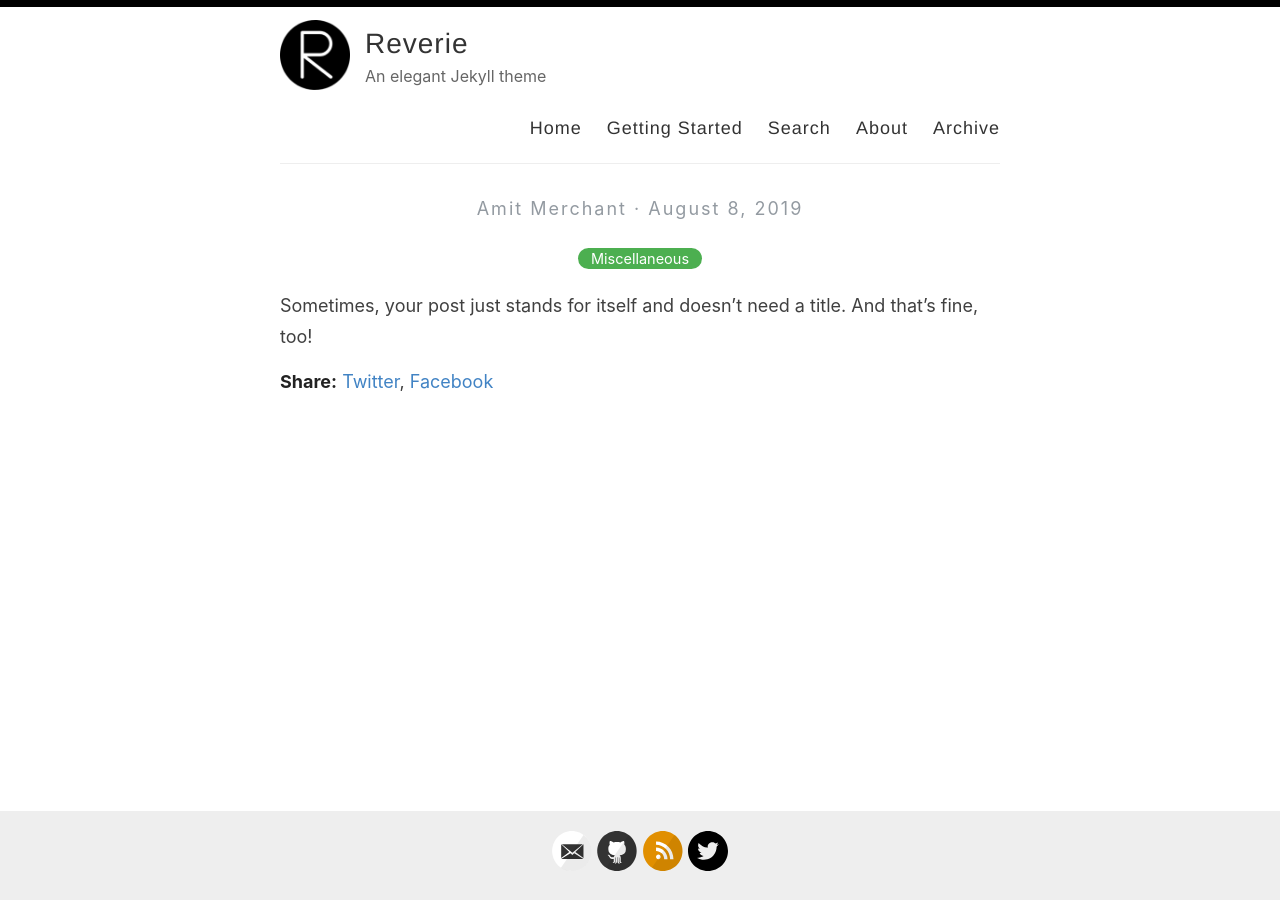
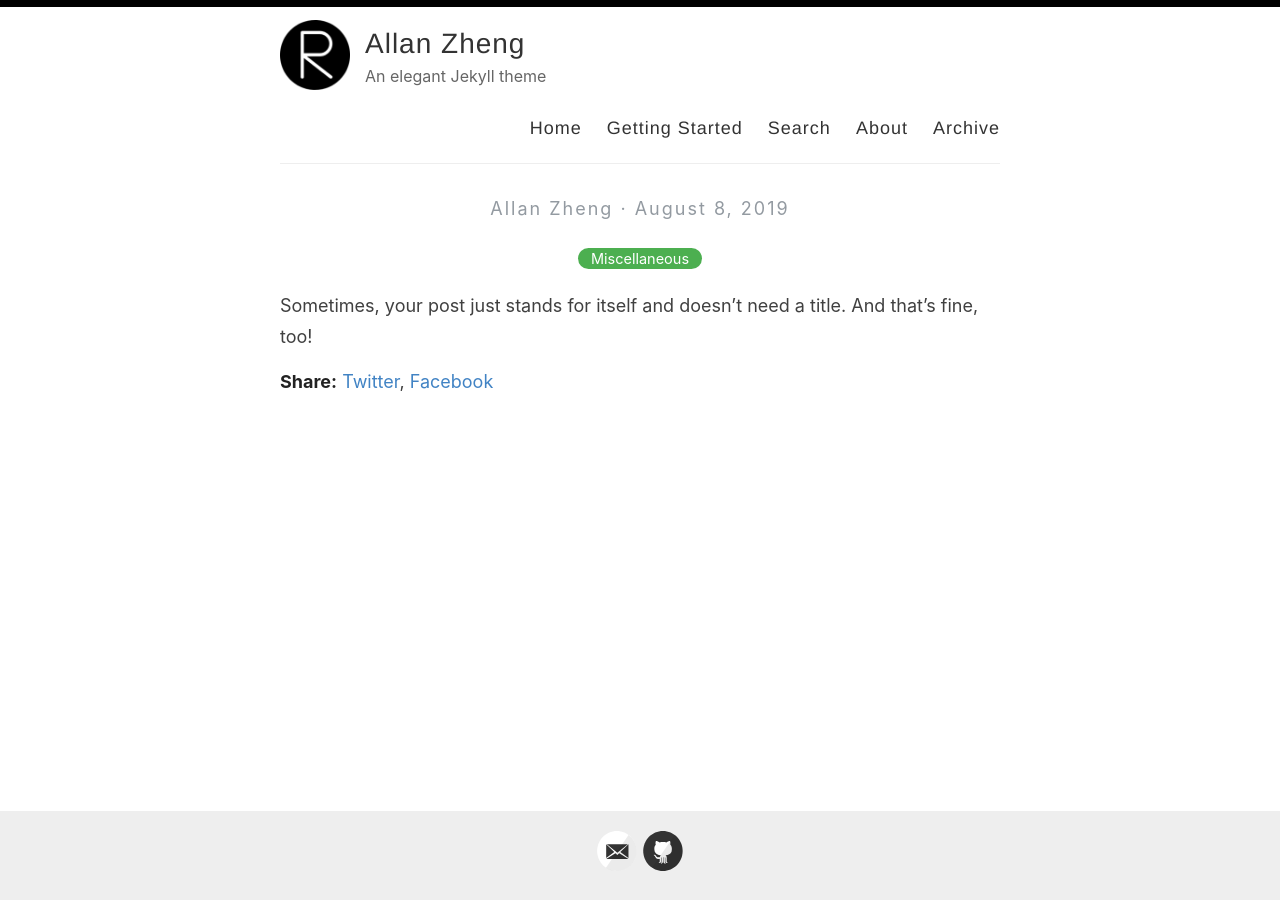
Before and after one commit to azheng888/azheng888.github.io, a Jekyll site: the page built from _posts/2019-08-08-no-title-posts.md, in a window 1280 px wide. Built offline with Jekyll 4.4.1, drawn with Linux system fonts in a browser that asks for light colours; some of the changed lines change nothing that is shown.

Commit message:
Update _config.yml

```diff
--- a/_config.yml
+++ b/_config.yml
@@ -3,10 +3,10 @@
 #
 
 # Name of your site (displayed in the header)
-name: Reverie
+name: Allan Zheng
 
 # Name of the author
-author: Amit Merchant
+author: Allan Zheng
 
 # Short bio or description (displayed in the header)
 description: An elegant Jekyll theme
@@ -21,41 +21,41 @@ avatar: /images/reverie.png
 # Includes an icon in the footer for each username you enter
 footer-links:
   dribbble:
-  email: amit.d.merchant@gmail.com
+  email: azheng888@gmail.com
   facebook:
   flickr:
-  github: amitmerchant1990/reverie
+  github: azheng888
   instagram:
   linkedin:
   pinterest:
-  rss: rss
-  twitter: amit_merchant
+  rss:
+  twitter:
   stackoverflow:
-  youtube: # channel/<your_long_string> or user/<user-name>
-  googleplus: # anything in your profile username that comes after plus.google.com/
+  youtube:
+  googleplus:
   playconsole:
-  mastodon: # <your-mastodon-instance>/@<your-user-name> eg. fosstodon.org/@username
+  mastodon:
 
 # Enter your Disqus shortname (not your username) to enable commenting on posts
 # You can find your shortname on the Settings page of your Disqus account
 disqus:
 
 # Enter your Google Analytics web tracking code (e.g. UA-2110908-2) to activate tracking
-google_analytics: UA-43339302-11
+google_analytics:
 
 # For newer "GA4" analytics, use the following instead of the "UA" entry above
-#google_analytics_ga4: G-GABC1DEFG
+#google_analytics_ga4: G-GABC1DEF
 
 # Your website URL (e.g. http://amitmerchant1990.github.io or http://www.amitmerchant.com)
 # Used for Sitemap.xml and your RSS feed
-url: http://www.amitmerchant.com/reverie
-enforce_ssl: https://www.amitmerchant.com/reverie
+url: http://www.allanzheng.com
+enforce_ssl: https://www.allanzheng.com
 
 # If you're hosting your site at a Project repository on GitHub pages
 # (http://yourusername.github.io/repository-name)
 # and NOT your User repository (http://yourusername.github.io)
 # then add in the baseurl here, like this: "/repository-name"
-baseurl: "/reverie"
+#baseurl: "/reverie"
 
 #
 # !! You don't need to change any of the configuration flags below !!
```
